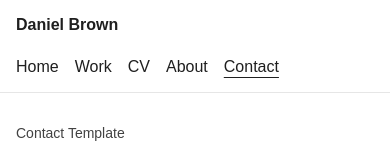
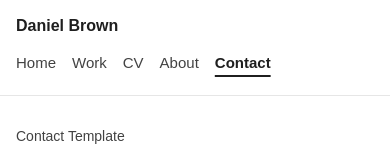
Before and after one commit to dbrown1976/dan-portfolio-react, a Next.js app: page /contact in a window 390 px wide. Shown: the top 156 px of the page. Built offline with nearby package versions, Linux system fonts and the light colour scheme.

Commit message:
Refine work page and header styling

```diff
--- a/src/components/ProjectCard.tsx
+++ b/src/components/ProjectCard.tsx
@@ -18,12 +18,12 @@ export function ProjectCard({ fallbackThumbnailSrc, href, project }: ProjectCard
   return (
     <article className={styles.card}>
       <Link className={styles.link} href={href}>
-        <span className={styles.imageFrame} aria-hidden="true">
+        <span className={styles.imageFrame}>
           <Image
-            alt=""
+            alt={`${project.title} case study thumbnail`}
             className={styles.image}
             fill
-            sizes="(max-width: 639px) 100vw, (max-width: 1023px) 50vw, 33vw"
+            sizes="(max-width: 639px) calc(100vw - 2rem), (max-width: 1023px) 50vw, 24rem"
             src={thumbnailSrc}
           />
         </span>
--- a/src/templates/PlaceholderTemplates.module.css
+++ b/src/templates/PlaceholderTemplates.module.css
@@ -1,38 +1,58 @@
 .siteHeader {
-  align-items: center;
   background: var(--color-background);
   border-bottom: 1px solid var(--color-border);
-  display: flex;
-  gap: var(--spacing-lg);
-  justify-content: space-between;
-  padding: var(--spacing-lg) var(--spacing-xl);
   position: sticky;
   top: 0;
   z-index: 100;
 }
 
+.siteHeaderInner {
+  align-items: center;
+  display: flex;
+  gap: var(--spacing-xl);
+  justify-content: space-between;
+  margin: 0 auto;
+  max-width: 76rem;
+  min-height: 4.5rem;
+  padding: 0 var(--spacing-xl);
+}
+
 .siteName {
+  font-size: 1rem;
   font-weight: 700;
+  line-height: 1.25;
   white-space: nowrap;
 }
 
 .navList {
   display: flex;
   flex-wrap: wrap;
-  gap: var(--spacing-md);
+  gap: var(--spacing-lg);
   list-style: none;
   margin: 0;
   padding: 0;
 }
 
 .navLink {
+  color: var(--color-text-muted);
+  display: inline-block;
+  font-size: 0.9375rem;
+  line-height: 1.5;
+  padding: var(--spacing-xs) 0;
   text-decoration: none;
+  transition: color 160ms ease;
+}
+
+.navLink:hover {
+  color: var(--color-text);
 }
 
 .navLinkActive {
+  color: var(--color-text);
+  font-weight: 700;
   text-decoration: underline;
-  text-decoration-thickness: 0.08em;
-  text-underline-offset: 0.3em;
+  text-decoration-thickness: 2px;
+  text-underline-offset: 0.45em;
 }
 
 .page {
@@ -105,10 +125,20 @@
 }
 
 @media (max-width: 639px) {
-  .siteHeader {
+  .siteHeaderInner {
     align-items: flex-start;
     flex-direction: column;
+    gap: var(--spacing-sm);
+    min-height: 0;
     padding: var(--spacing-md);
+  }
+
+  .navList {
+    gap: var(--spacing-md);
+  }
+
+  .navLink {
+    padding: var(--spacing-2xs) 0;
   }
 
   .page {
--- a/src/templates/SiteHeader.tsx
+++ b/src/templates/SiteHeader.tsx
@@ -17,6 +17,7 @@ export function SiteHeader() {
 
   return (
     <header className={styles.siteHeader}>
+      <div className={styles.siteHeaderInner}>
         <span className={styles.siteName}>Daniel Brown</span>
         <nav aria-label="Primary navigation">
           <ul className={styles.navList}>
@@ -38,6 +39,7 @@ export function SiteHeader() {
             })}
           </ul>
         </nav>
+      </div>
     </header>
   );
 }
```
Also changed, not shown: src/components/ProjectCard.module.css (+26 -19 lines), src/templates/WorkTemplate.module.css (+37 -14 lines). Lines whose indentation alone changed are shown as unchanged.
